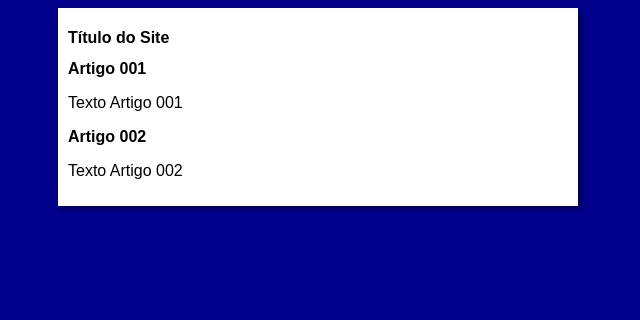
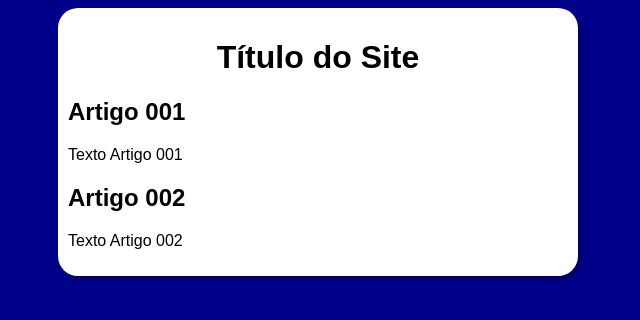
Before and after one commit to abm-astro/projeto-site, a plain HTML site: page index.html in a window 1280 px wide. Shown: the whole page, without its empty margins (322-962 px from the left). Drawn offline with Linux system fonts and the light colour scheme.

Commit message:
adicionei um style

```diff
--- a/estilos/style.css
+++ b/estilos/style.css
@@ -1,6 +1,5 @@
 * {
     font-family: Arial, Helvetica, sans-serif;
-    font-size: 16px;
 }
 
 body {
@@ -8,10 +7,16 @@ body {
 
 }
 
+h1 {
+    text-align: center;
+
+}
+
 main {
     background-color: white;
     width: 500px;
     padding: 10px;
+    border-radius: 20px;
     margin: auto;
     box-shadow: 3px 3px 5px rgba(0, 0, 0, 0.418);
 }
```
